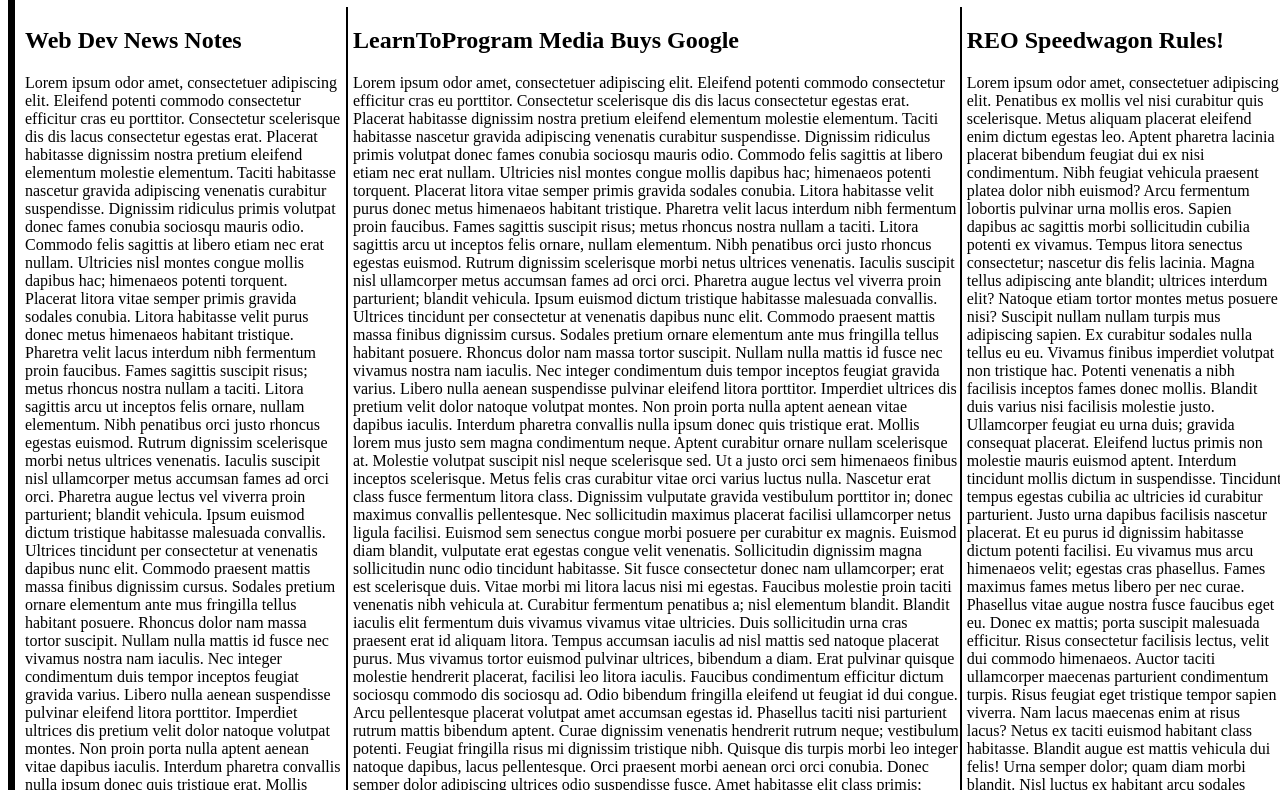
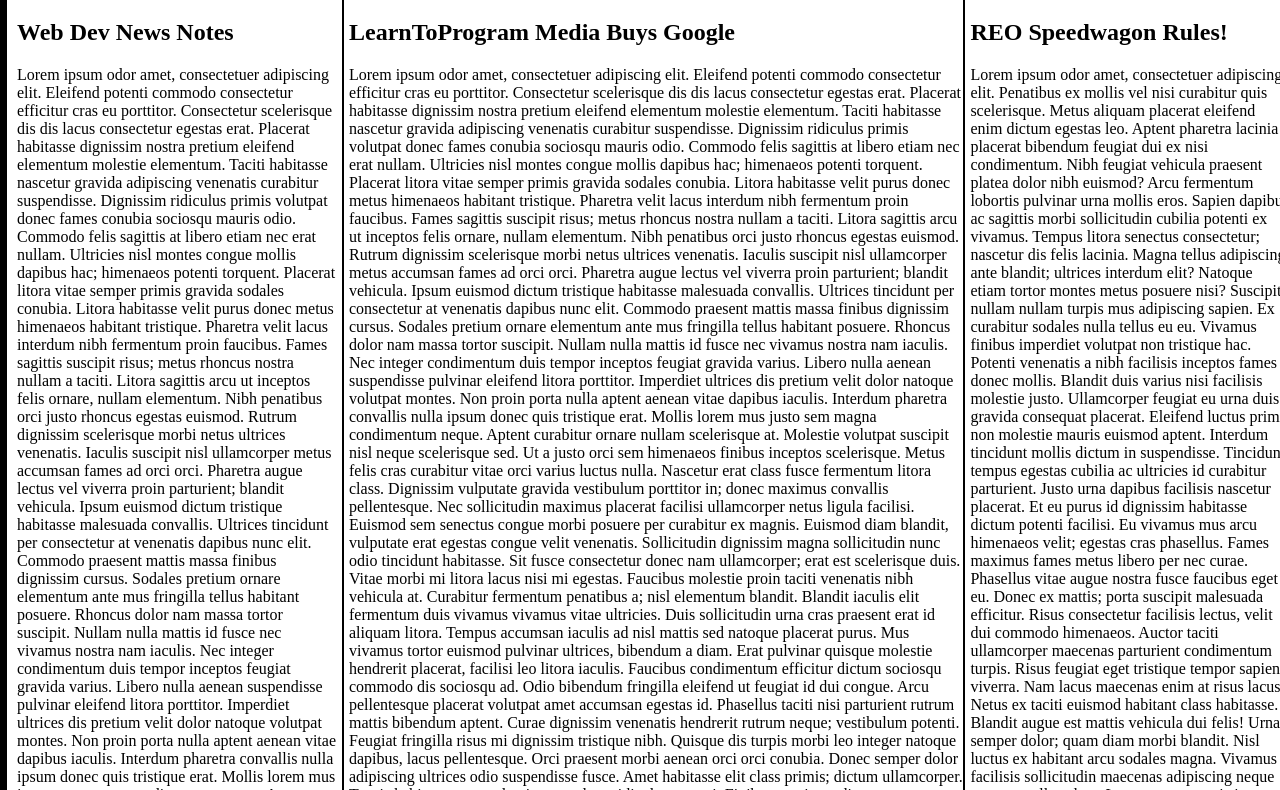
Before and after one commit to Jimmymya/fight-league, a plain HTML site: page index.html in a window 1280 px wide. Shown: the part 98-888 px from the top of the page. Drawn offline with Linux system fonts and the light colour scheme.

Commit message:
Update index.html
Updated Margins

```diff
--- a/index.html
+++ b/index.html
@@ -3,6 +3,9 @@
 <head>
   <title>Fight League</title>
     <style>
+        body{
+          margin: 0px;
+        }
         h1{
            font-size: 2em;
            font-style:impact;
@@ -11,6 +14,7 @@
             border: solid, 7px;
             width: 100%;
             padding: 10px;
+            margin: 0px;
         }
 
         #content1 {
```
